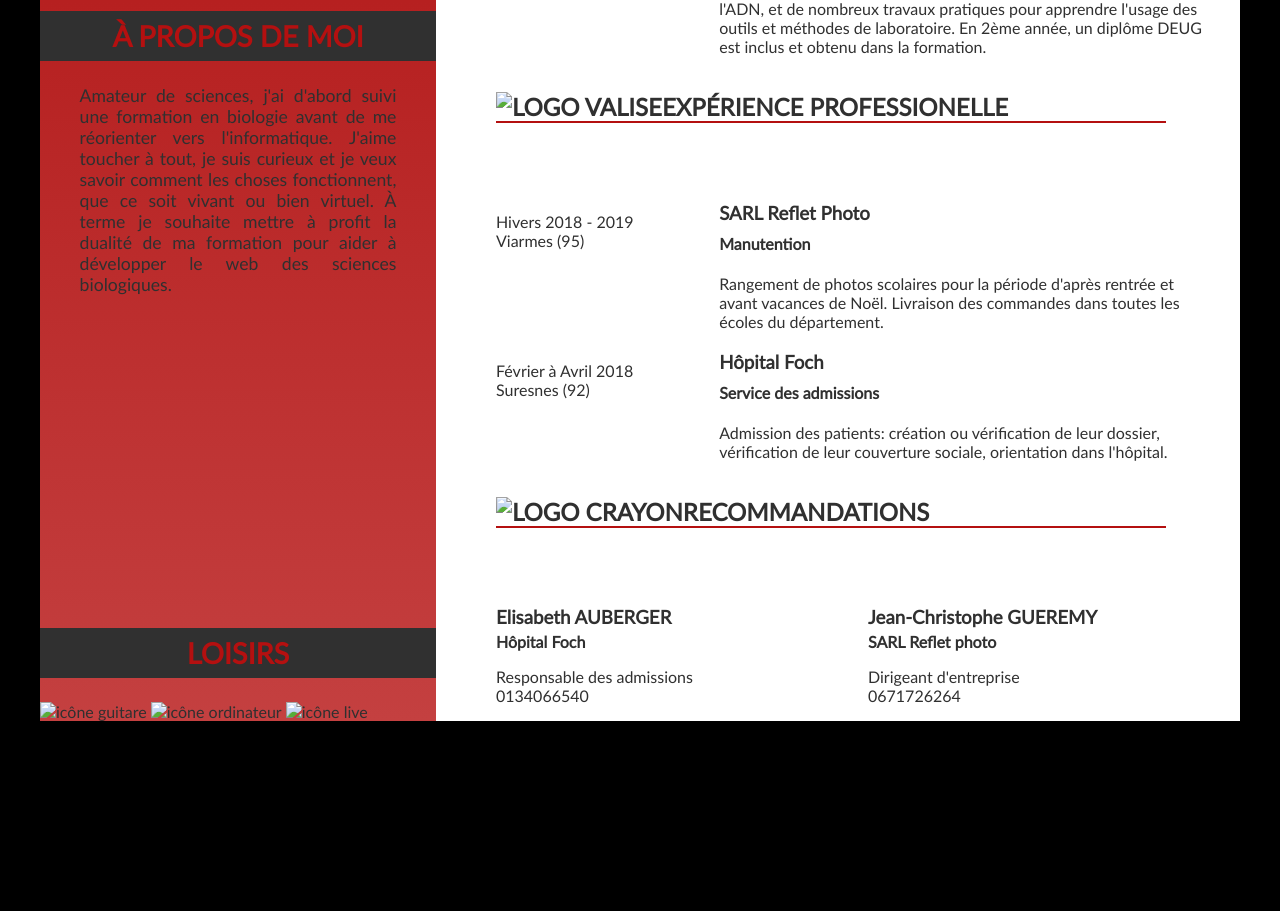
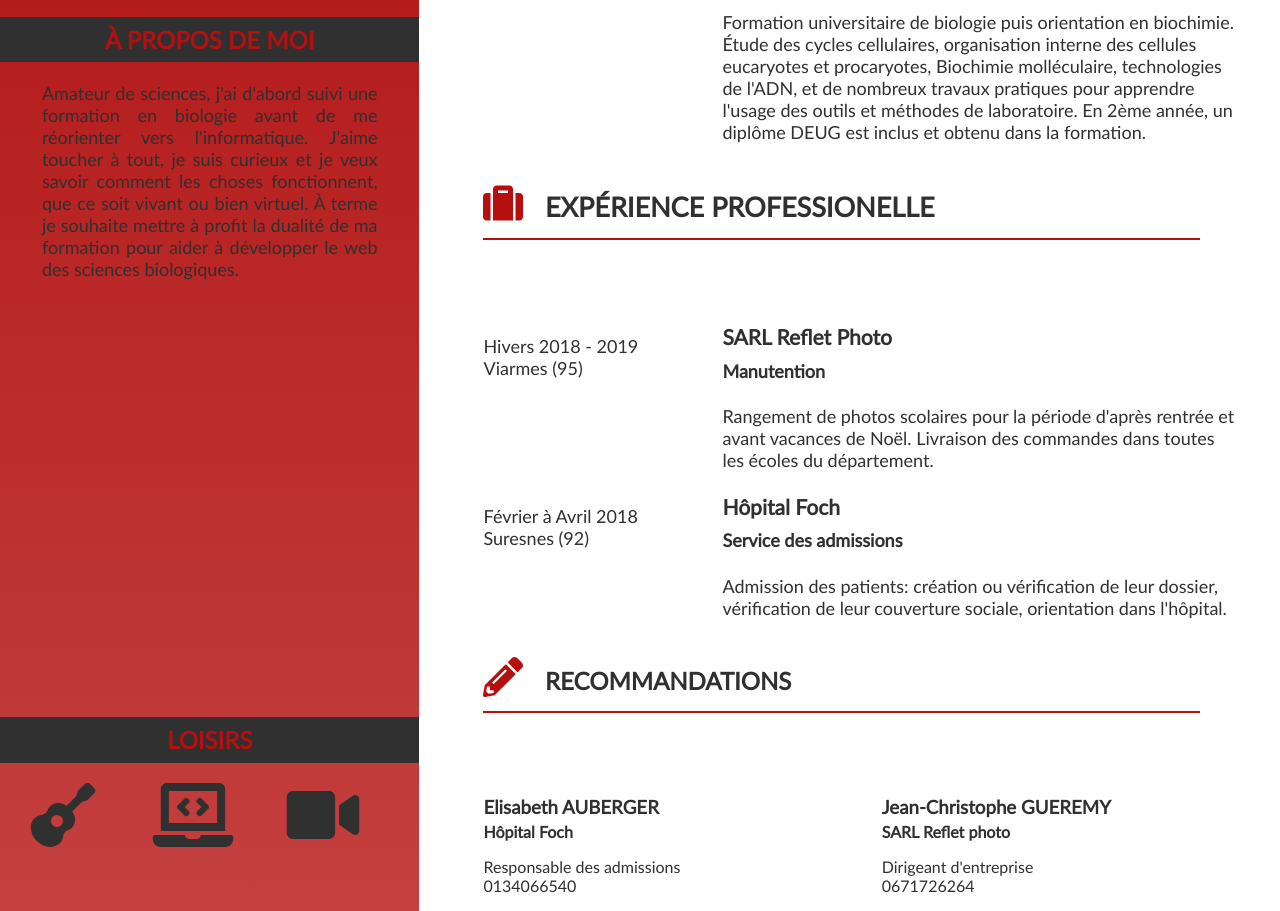
Before and after one commit to GuillaumeRiffaud/OpenClassroomsProject, a plain HTML site: page index.html in a window 1280 px wide. Shown: the part 717-1628 px from the top of the page. Before the commit the page ends 1438 px from the top, so only its background shows below. Drawn offline with Linux system fonts and the light colour scheme.

Commit message:
Ajout des icones, amélioration des tailles de polices

```diff
--- a/index.html
+++ b/index.html
@@ -39,9 +39,9 @@
 
         <footer>
             <h2>Loisirs</h2>
-            <img src="#" alt="icône guitare" />
-            <img src="#" alt="icône ordinateur" />
-            <img src="#" alt="icône live" />
+            <img src="images/guitar-solid.svg" alt="icône guitare" />
+            <img src="images/laptop-code-solid.svg" alt="icône ordinateur" />
+            <img src="images/video-solid.svg" alt="icône live" />
         </footer>
     </aside>
     <main>
@@ -51,7 +51,7 @@
         </header>
 
         <section>
-            <h2><img src="#" alt="logo études" />Formation</h2>
+            <h2><img src="images/graduation-cap-solid.svg" alt="logo études" />Formation</h2>
 
             <aside>
                 2020<br>Viarmes (95)
@@ -75,7 +75,7 @@
             </article>
         </section>
         <section>
-            <h2><img src="#" alt="logo valise" />Expérience professionelle</h2>
+            <h2><img src="images/suitcase-solid.svg" alt="logo valise" />Expérience professionelle</h2>
             <aside>
                 Hivers 2018 - 2019<br>Viarmes (95)
             </aside>
@@ -100,7 +100,7 @@
             </article>
         </section>
         <footer>
-            <h2><img src="#" alt="logo crayon" />Recommandations</h2>
+            <h2><img src="images/pencil-alt-solid.svg" alt="logo crayon" />Recommandations</h2>
             <article>
                 <h3>Elisabeth AUBERGER</h3>
                 <h4>Hôpital Foch</h4>
--- a/style.css
+++ b/style.css
@@ -14,8 +14,7 @@
 
 body {
     font-family: 'Lato', Arial, Helvetica, sans-serif;
-    font-size: 16px;
-    width: 1200px;
+    /* width: 1200px; */
     display: flex;
     margin: auto;
     background: black;
@@ -42,6 +41,7 @@ h2 {
     max-width: 33%;
     display: flex;
     flex-direction: column;
+    color: #303030;
 }
 
 .barre_coloree article:nth-child(3) {
@@ -53,7 +53,7 @@ h2 {
     color: #B41010;
     text-align: center;
     padding: 2%;
-    font-size: 1.8rem;
+    font-size: x-large;
 }
 
 .photoperso {
@@ -71,14 +71,20 @@ ul {
 
 li {
     margin: 5%;
-    font-size: 1.1rem;
+    font-size: large;
 }
 
 .barre_coloree article p {
-    font-size: 1.1rem;
+    font-size: large;
     text-align: justify;
     margin-left: 10%;
     margin-right: 10%;
+}
+
+.barre_coloree footer img {
+    margin: auto;
+    width: 30%;
+    height: 30%;
 }
 
 
@@ -109,7 +115,7 @@ em {
 }
 
 header h2 {
-    font-size: 2rem;
+    font-size: x-large;
     margin-left: 10%;
     margin-top: 0;
     margin-bottom: 15%;
@@ -127,10 +133,20 @@ main {
     padding-left: 5%;
 }
 
+main img {
+    display: inline-block;
+    vertical-align: middle;
+    margin-right: 3%;
+    margin-bottom: 2%;
+    width: 40px;
+    height: 40px;
+}
+
 main section {
     display: flex;
     flex-direction: row;
     flex-wrap: wrap;
+    font-size: large;
     /* border: 2px solid black; */
 }
 
```
Also changed, not shown: images/graduation-cap-solid.svg (added), images/guitar-solid.svg (added), images/laptop-code-solid.svg (added), images/pencil-alt-solid.svg (added), images/suitcase-solid.svg (added), images/video-solid.svg (added).
